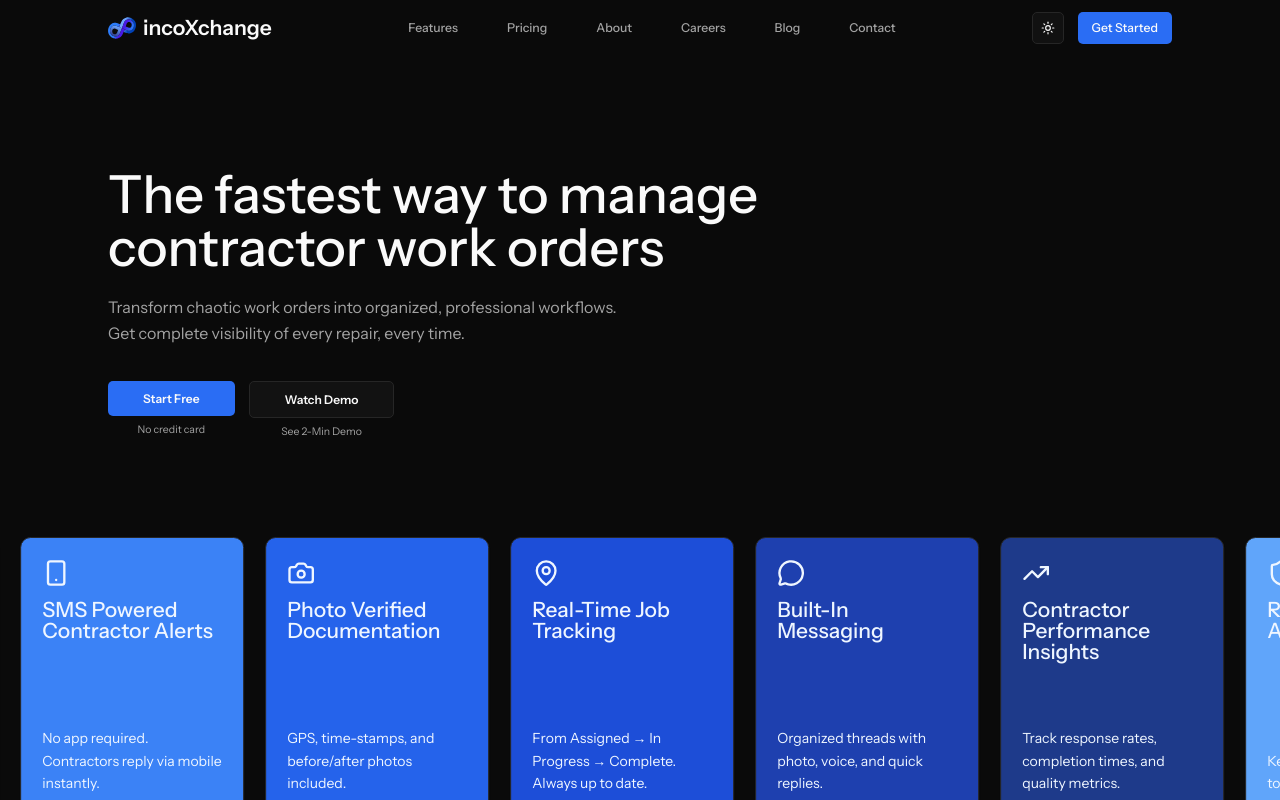
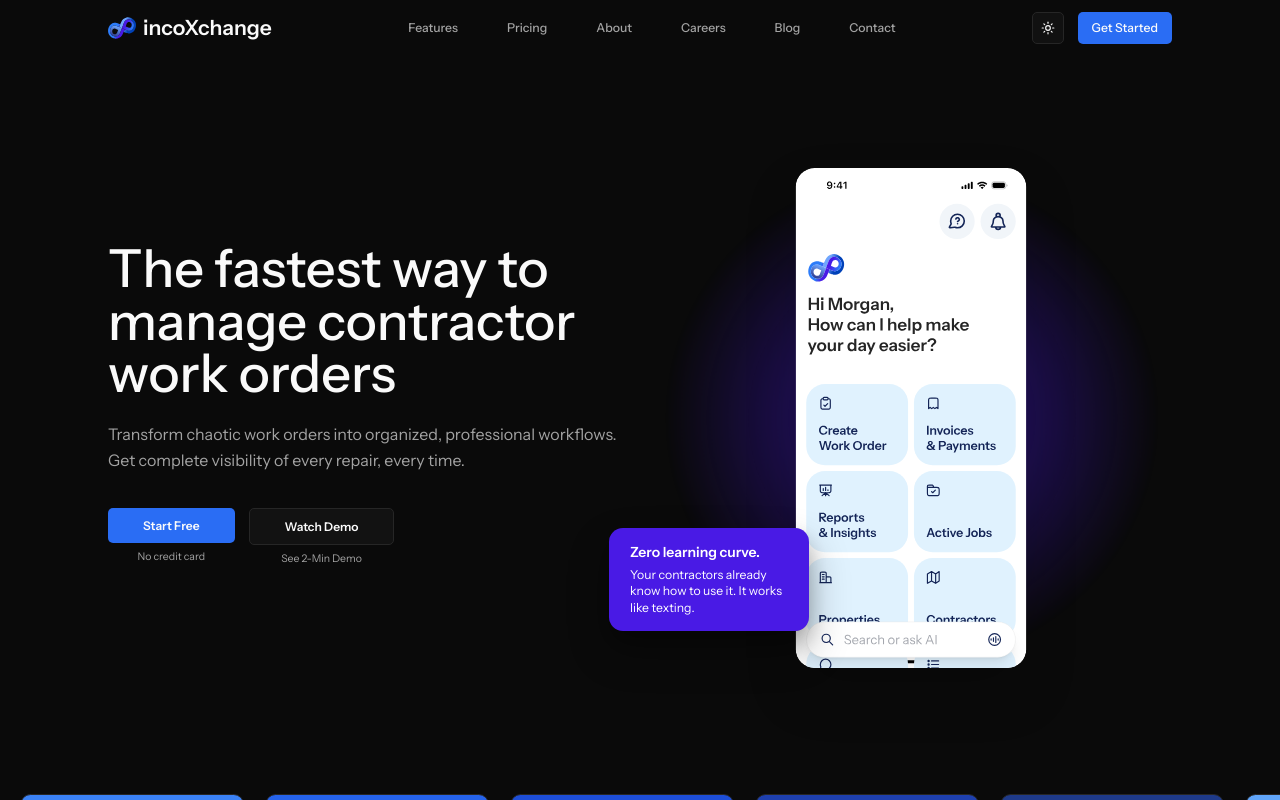
Before and after one commit to vznlabdev/ixc-website, a Next.js app: page / in a window 1280 px wide. Shown: the top 800 px of the page. Built offline with nearby package versions, Linux system fonts and the light colour scheme.

Commit message:
hero animation

```diff
--- a/src/components/Hero.tsx
+++ b/src/components/Hero.tsx
@@ -1,6 +1,10 @@
+'use client'
+
 import Link from 'next/link'
+import Image from 'next/image'
 import { Button } from '@/components/ui/button'
 import InfiniteSlider from '@/components/InfiniteSlider'
+import { useRef, useState, useEffect } from 'react'
 
 interface HeroProps {
   title?: string
@@ -11,6 +15,24 @@ interface HeroProps {
   secondaryCtaUrl?: string
 }
 
+const featureCards = [
+  {
+    emoji: '📦',
+    title: 'All inclusive.',
+    description: 'Create work orders, assign contractors, track progress, and approve completions in one place.'
+  },
+  {
+    emoji: '🧠',
+    title: 'Zero learning curve.',
+    description: 'Your contractors already know how to use it. It works like texting.'
+  },
+  {
+    emoji: '💬',
+    title: 'SMS powered.',
+    description: 'Instant contractor notifications and updates without app downloads or complex logins.'
+  }
+]
+
 export default function Hero({
   title,
   subtitle,
@@ -19,17 +41,68 @@ export default function Hero({
   secondaryCtaText = "Watch Demo",
   secondaryCtaUrl = "#demo"
 }: HeroProps) {
+  const [rotation, setRotation] = useState({ x: 0, y: 0 });
+  const [visibleCards, setVisibleCards] = useState<boolean[]>([false, false, false]);
+  const heroRef = useRef<HTMLDivElement>(null);
+
+  // Global mouse move handler for 3D effect
+  useEffect(() => {
+    const handleMouseMove = (e: MouseEvent) => {
+      const x = e.clientX;
+      const y = e.clientY;
+      const percentX = x / window.innerWidth;
+      const percentY = y / window.innerHeight;
+      // 3D rotation range: -15deg to 15deg
+      const rotateY = (percentX - 0.5) * 30; // -15deg to 15deg
+      const rotateX = (percentY - 0.5) * -30; // -15deg to 15deg (inverted for natural feel)
+      setRotation({ x: rotateX, y: rotateY });
+    };
+
+    // Add global event listener
+    window.addEventListener('mousemove', handleMouseMove);
+
+    // Cleanup
+    return () => {
+      window.removeEventListener('mousemove', handleMouseMove);
+    };
+  }, []);
+
+  // Infinite card rotation animation
+  useEffect(() => {
+    let currentIndex = 0;
+
+    // Show first card after initial delay
+    const initialTimer = setTimeout(() => {
+      setVisibleCards([true, false, false]);
+    }, 500);
+
+    // Cycle through cards infinitely
+    const interval = setInterval(() => {
+      currentIndex = (currentIndex + 1) % featureCards.length;
+      const newVisible = [false, false, false];
+      newVisible[currentIndex] = true;
+      setVisibleCards(newVisible);
+    }, 5000); // Change card every 5 seconds
+
+    return () => {
+      clearTimeout(initialTimer);
+      clearInterval(interval);
+    };
+  }, []);
+
   return (
     <>
-      <section className="bg-background dark:bg-background pt-24 lg:pt-32 pb-8">
+      <section
+        className="bg-background dark:bg-background pt-24 lg:pt-32 pb-24"
+        ref={heroRef}
+      >
         <div className="max-w-7xl mx-auto px-4 sm:px-6 lg:px-8">
-          <div className="text-left">
+          <div className="flex flex-col lg:flex-row items-center gap-8 lg:gap-6">
+            {/* Left: Headline, subheadline, CTAs */}
+            <div className="flex-1 w-full text-left max-w-2xl">
               <h1 className="text-4xl md:text-5xl lg:text-6xl font-medium mb-6 leading-tight text-foreground">
                 {title || (
-                <>
-                The fastest way to manage<br className="hidden md:block" /> contractor work orders
-                  {/* Stop Managing Contractors<br className="hidden md:block" /> Through Text Messages */}
-                </>
+                  <>The fastest way to manage contractor work orders</>
                 )}
               </h1>
               <p className="mb-10 max-w-4xl text-muted-foreground leading-relaxed" style={{ fontSize: '16px' }}>
@@ -69,6 +142,80 @@ export default function Hero({
                 </div>
               </div>
             </div>
+            {/* Center: App/phone image with overlapping feature cards - Medium screens and up */}
+            <div className="flex flex-1 justify-center items-center min-w-[220px] relative">
+              {/* Radial background with parallax effect */}
+              <div
+                className="absolute inset-0 flex justify-center items-center z-0"
+                style={{
+                  transform: `perspective(1000px) rotateX(${rotation.x * -1.2}deg) rotateY(${rotation.y * -1.2}deg) translateZ(-50px)`,
+                  transition: 'transform 0.3s cubic-bezier(.25,.8,.25,1)',
+                  transformStyle: 'preserve-3d'
+                }}
+              >
+                <Image
+                  src="/hero-radial-bg.svg"
+                  alt="Radial Background"
+                  width={900}
+                  height={900}
+                  className="opacity-60"
+                  style={{
+                    width: 900,
+                    height: 900,
+                  }}
+                />
+              </div>
+              <Image
+                src="/incoxchange-screen.svg"
+                alt="incoXchange App Screenshot"
+                width={260}
+                height={500}
+                className="drop-shadow-2xl rounded-xl relative z-10"
+                style={{
+                  width: 260,
+                  height: 500,
+                  transform: `perspective(1000px) rotateX(${rotation.x}deg) rotateY(${rotation.y}deg)`,
+                  transition: 'transform 0.3s cubic-bezier(.25,.8,.25,1)',
+                  transformStyle: 'preserve-3d'
+                }}
+                priority
+              />
+              {/* Overlapping feature cards - left of image */}
+              <div
+                className="absolute w-[200px] h-[72px] z-20"
+                style={{
+                  pointerEvents: 'none',
+                  top: '72%',
+                  left: '-8%',
+                  transform: `perspective(1000px) rotateX(${rotation.x * 0.6}deg) rotateY(${rotation.y * 0.6}deg)`,
+                  transition: 'transform 0.3s cubic-bezier(.25,.8,.25,1)',
+                  transformStyle: 'preserve-3d'
+                }}
+              >
+                {featureCards.map((card, idx) => (
+                  <div
+                    key={idx}
+                    className={`absolute top-0 left-0 w-full flex flex-col justify-center rounded-2xl backdrop-blur-md px-6 py-4 transform transition-all duration-700 ease-out ${
+                      visibleCards[idx]
+                        ? 'opacity-100 translate-y-0'
+                        : 'opacity-0 translate-y-20'
+                    }`}
+                    style={{
+                      minHeight: '72px',
+                      pointerEvents: 'auto',
+                      backgroundColor: idx === 0 ? '#6b51ff' : idx === 1 ? '#491ae5' : '#34159d',
+                      boxShadow: '0 20px 40px rgba(0, 0, 0, 0.3), 0 10px 20px rgba(0, 0, 0, 0.2)'
+                    }}
+                  >
+                    <div>
+                      <div className="font-semibold text-white text-base mb-1">{card.title}</div>
+                      <div className="text-white text-sm leading-snug">{card.description}</div>
+                    </div>
+                  </div>
+                ))}
+              </div>
+            </div>
+          </div>
         </div>
       </section>
       <InfiniteSlider />
```
Also changed, not shown: public/hero-radial-bg.svg (added). Lines whose indentation alone changed are shown as unchanged.
